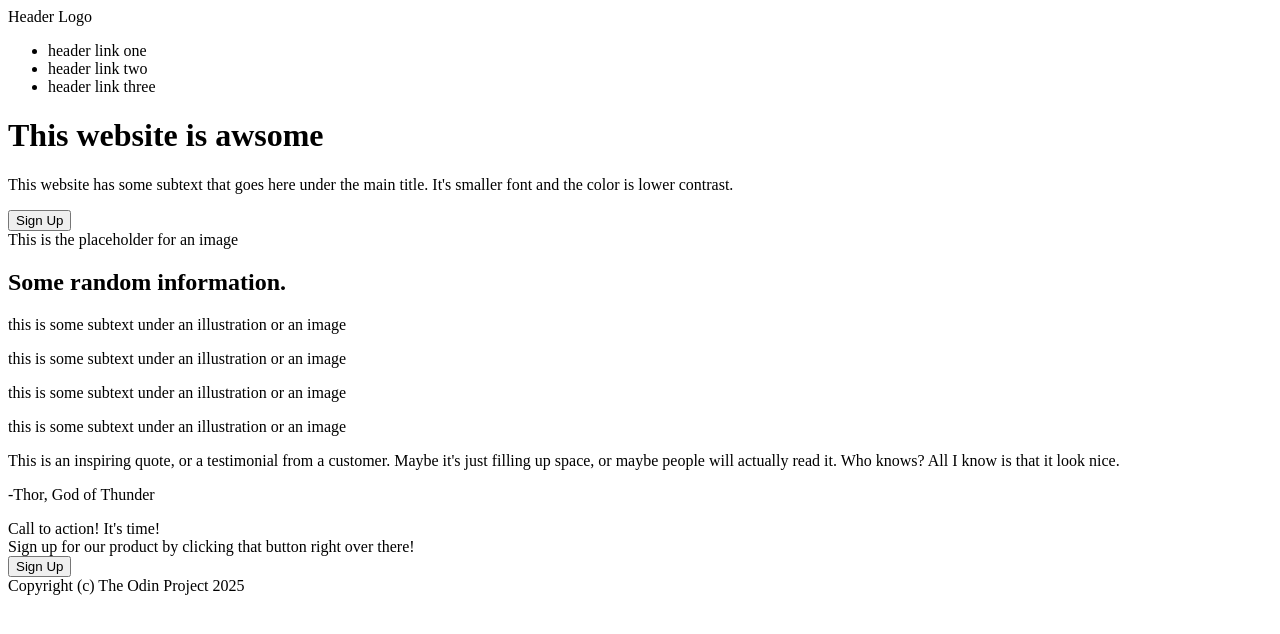
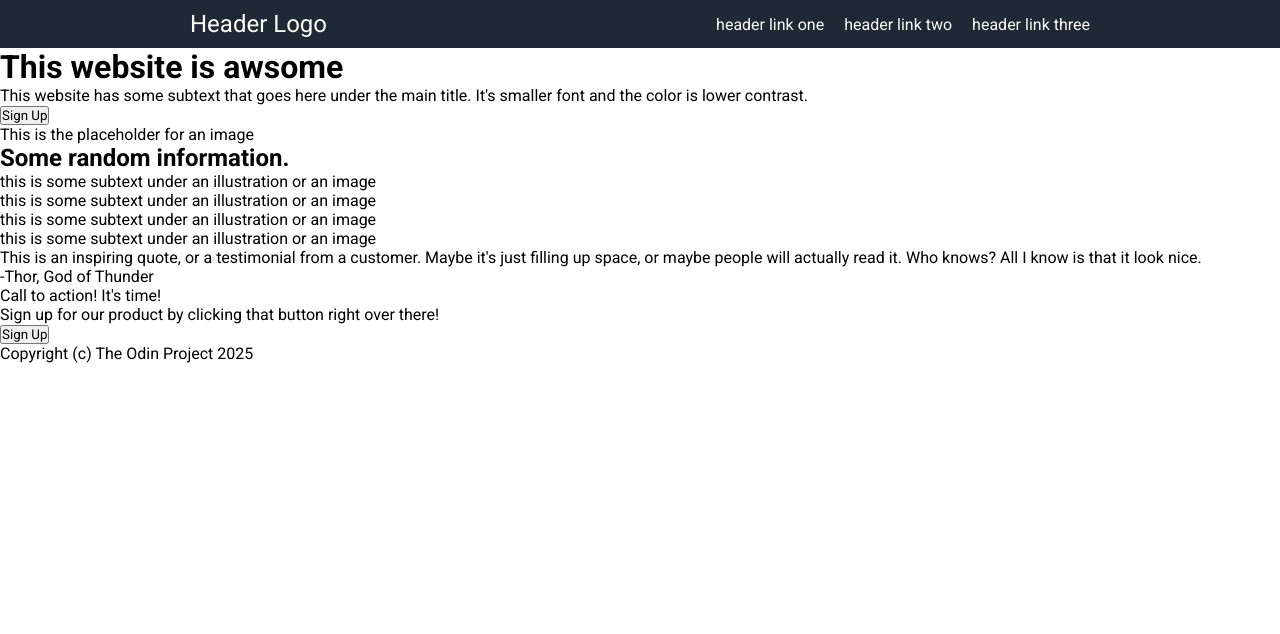
Before and after one commit to cmdax/Odin-web-course, a plain HTML site: page landing-page/index.html in a window 1280 px wide. Drawn offline with Linux system fonts and the light colour scheme.

Commit message:
Stylise the header
Add css rules and an html element (header) to finalise the look of the
header

```diff
--- a/landing-page/index.html
+++ b/landing-page/index.html
@@ -3,18 +3,24 @@
 
 <head>
   <meta charset="UTF-8">
+  <link rel="preconnect" href="https://fonts.googleapis.com">
+  <link rel="preconnect" href="https://fonts.gstatic.com" crossorigin>
+  <link href="https://fonts.googleapis.com/css2?family=Roboto:ital,wght@0,100..900;1,100..900&display=swap"
+    rel="stylesheet">
   <link rel="stylesheet" href="style.css">
   <title>Landing Page</title>
 </head>
 
 <body>
   <div class="header-container">
+    <div class="header">
       <div class="header-logo">Header Logo</div>
       <ul class="header-links-list">
         <li class="header-link link-one">header link one</li>
         <li class="header-link link-two">header link two</li>
         <li class="header-link link-three">header link three</li>
       </ul>
+    </div>
   </div>
 
   <div class="first-section-container">
--- a/landing-page/style.css
+++ b/landing-page/style.css
@@ -0,0 +1,54 @@
+@import url('https://fonts.googleapis.com/css2?family=Roboto:ital,wght@0,100..900;1,100..900&display=swap');
+
+:root {
+  --dark-bg-color: #1F2936;
+  --hero-main-text-font-size: 48px;
+  --text-dark-bg-color: #F9FAF8;
+  --text-dark-bg-secondary-color: #E5E7EB;
+  --hero-main-text-weight: 900;
+  --hero-secondary-text-header-link-font-size: 18px;
+  --hero-logo-text-font-size: 24px;
+
+  --button-bg-color: #3882F6;
+  --information-header-text-font-size: 36px;
+  --text-light-bg-color: #1F2937;
+  --information-header-text-weighta: 900;
+
+  --quote-section-bg-color: #E5E7EB;
+  --quote-text-font-size: 36px;
+  --quote-text-color: #1F2937;
+
+  * {
+    padding: 0;
+    margin: 0;
+    font-family: "Roboto", sans-serif;
+  }
+
+  ul {
+    list-style-type: none;
+  }
+
+  .header-container {
+    background-color: var(--dark-bg-color);
+    color: var(--text-dark-bg-color);
+    display: flex;
+    align-items: center;
+    justify-content: center;
+    padding: 10px;
+  }
+
+  .header {
+    display: flex;
+    justify-content: space-between;
+    align-items: center;
+    min-width: 900px;
+  }
+
+  .header-links-list {
+    display: flex;
+    gap: 20px;
+  }
+
+  .header-logo {
+    font-size: var(--hero-logo-text-font-size);
+  }
```
Lines whose indentation alone changed are shown as unchanged.
